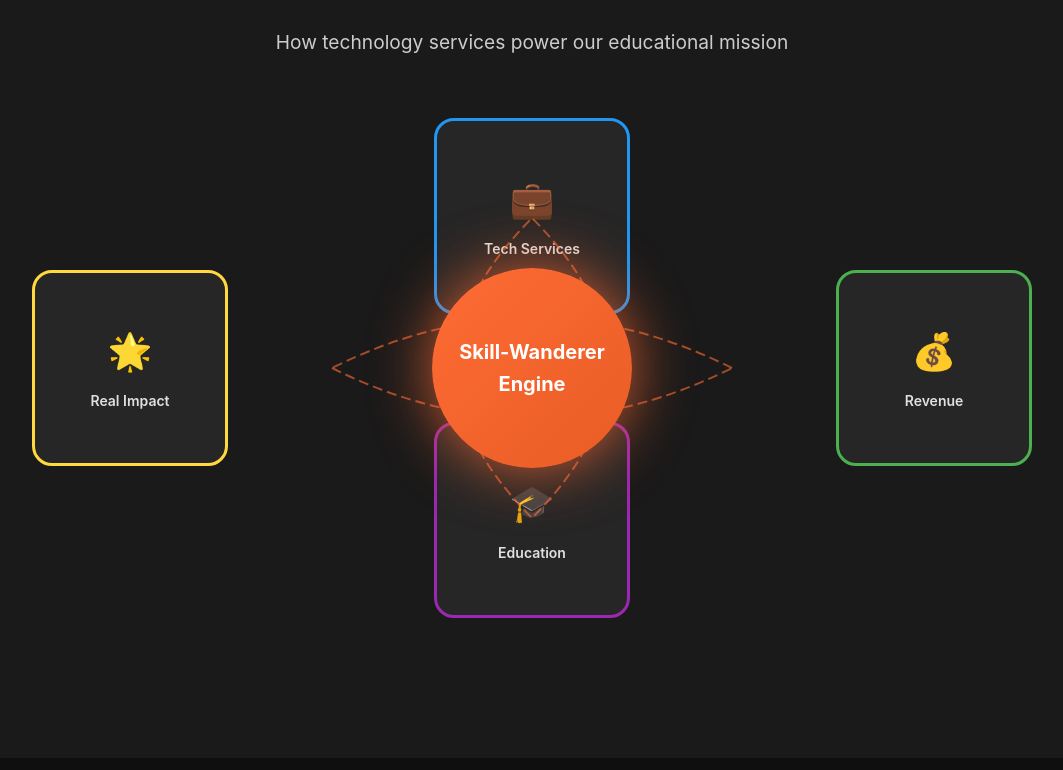
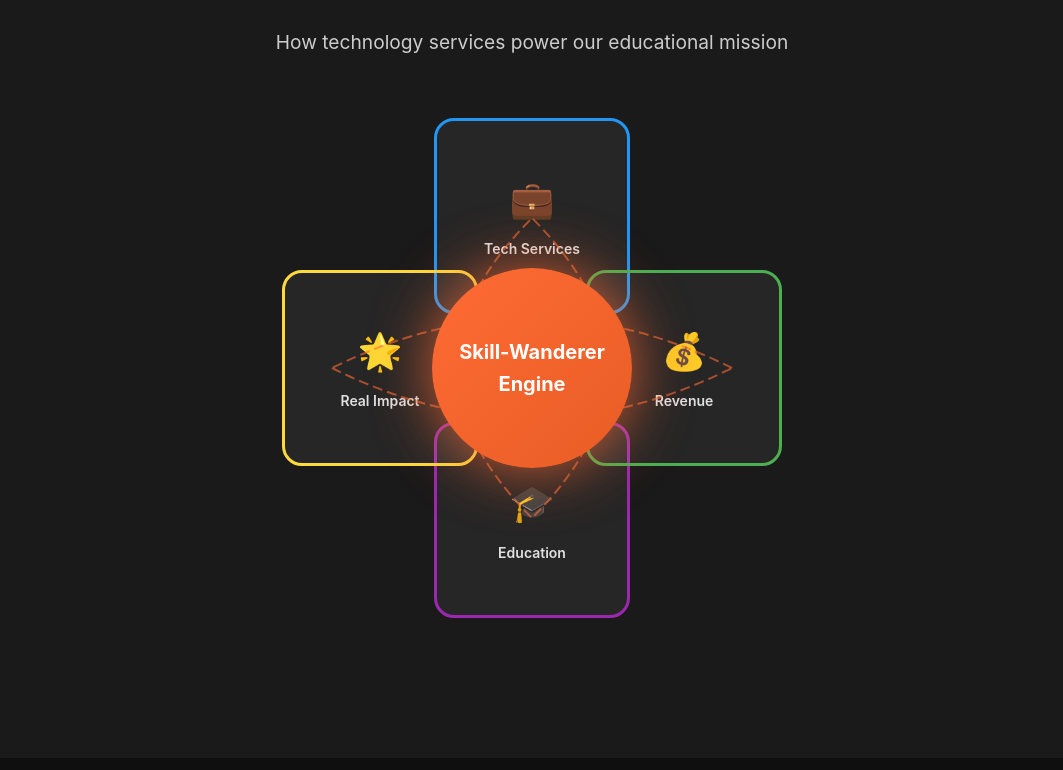
Before and after one commit to skill-wanderer/skill-wanderer-landing-page, a Nuxt app: page /principles/tech-services in a window 1280 px wide. Shown: the part 2681-3451 px from the top of the page, without its empty margins (108-1171 px from the left). Built offline with nearby package versions, Linux system fonts and the light colour scheme.

Commit message:
fix tech service engine UI

```diff
--- a/pages/principles/tech-services.vue
+++ b/pages/principles/tech-services.vue
@@ -390,14 +390,14 @@ const practiceItems = [
 
 .engine-component.revenue {
   top: 50%;
-  right: 0;
+  right: 25%; /* Adjusted from 0 to bring it closer to the center */
   transform: translateY(-50%);
   border-color: #4CAF50;
 }
 
 .engine-component.impact {
   top: 50%;
-  left: 0;
+  left: 25%; /* Adjusted from 0 to bring it closer to the center */
   transform: translateY(-50%);
   border-color: var(--accent-yellow);
 }
```
